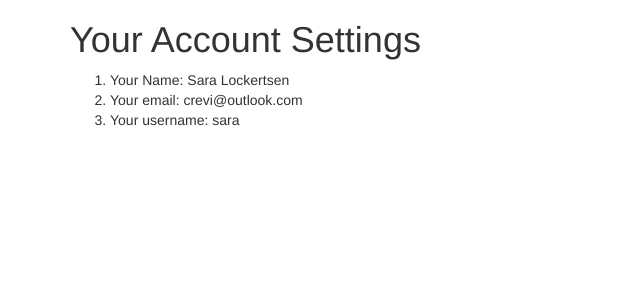
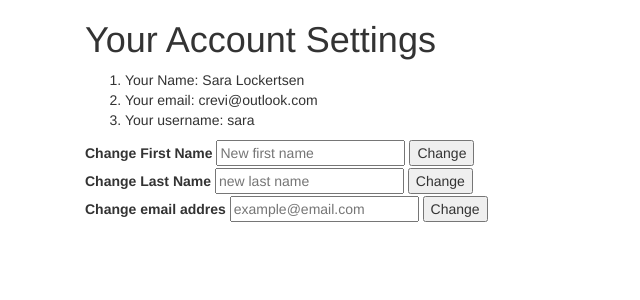
Before and after one commit to Crevi/applikasjonen, a Django app: template appen/site_details/templates/site_details/account_settings.html in a window 1280 px wide. Shown: the top 300 px of the page, without its empty margins (0-640 px from the left). Run offline with Django 3.2, Linux system fonts and the light colour scheme; the template is opened without the code that fills it, so the values that code supplies are empty; a user stored in the database is signed in; parts of the project's set-up code (start-up, migrations or seed data) failed here and were passed over; some libraries are stand-ins or nearby versions.

Commit message:
Added forms to account_settings.html for changing first name, last name and email, and wrote the urls for the functions that actually make this happen (though these are commented out for nw as the functions have not yet been made in views.py). Experimented with adding this functionality in views.py in site_details and users directories but deleted the changes. I.e. only the form has been addedfor now, functionality to be added later.

```diff
--- a/appen/site_details/templates/site_details/account_settings.html
+++ b/appen/site_details/templates/site_details/account_settings.html
@@ -5,12 +5,41 @@
 	<p>You have to be logged in to see this page</p><a href="{% url 'frontpage' %}">Go back to frontpage?</a>
 
 {% else %}
+<div class="container">
 	<h1>Your Account Settings</h1>
 	<ol>
 		<li>Your Name: {{ user.first_name }} {{ user.last_name }}</li>
 		<li>Your email: {{ user.email }}</li>
 		<li>Your username: {{ user.username }}</li>
 	</ol>
+</div>
+	<div class="container">
+		<form method="POST" action="">{% csrf_token %}
+			<div class="change-form">
+				<label for="changeFname">Change First Name</label>
+				<input type="text" class="control" name="firstname_change" id="changeFname" placeholder="New first name">
+				<button type="submit" class="button">Change</button>
+			</div>
+
+		</form>
+
+		<form method="POST" action="">{% csrf_token %}
+			<div class="change-form">
+				<label for="changeLname">Change Last Name</label>
+				<input type="text" class="control" name="lastname_change" id="changeLname" placeholder="new last name">
+				<button type="submit" class="button">Change</button>
+			</div>
+		</form>
+
+		<form method="POST" action="">{% csrf_token %}
+			<div class="change-form">
+				<label for="changeEmail">Change email addres</label>
+				<input type="text" class="control" name="email_change" id="changeEmail" placeholder="example@email.com">
+				<button type="submit" class="button">Change</button>
+			</div>
+
+		</form>
+	</div>
 
 {% endif %}
 {% endblock %}
--- a/appen/site_details/urls.py
+++ b/appen/site_details/urls.py
@@ -6,4 +6,7 @@ from site_details import views
 
 urlpatterns = patterns('',
 	url(r'^$', views.account_settings, name='account_settings'),
+	url(r'^$', views.change_firstname, name='change_firstname'),
+	url(r'^$', views.change_lastname, name='change_lastname'),
+	url(r'^$', views.change_email, name='change_email'),
 )
```
Also changed, not shown: appen/db.sqlite3, appen/site_details/views.py (line endings or trailing spaces), appen/users/views.py (line endings or trailing spaces).
